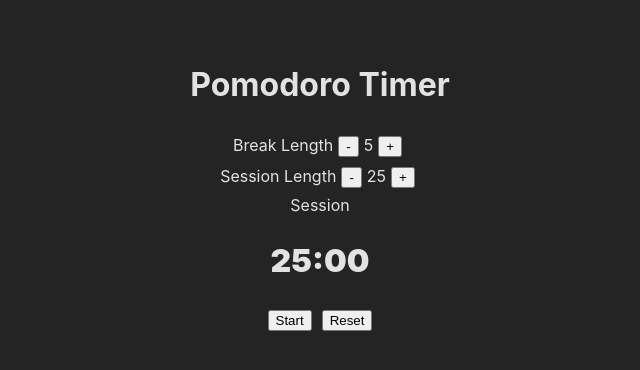
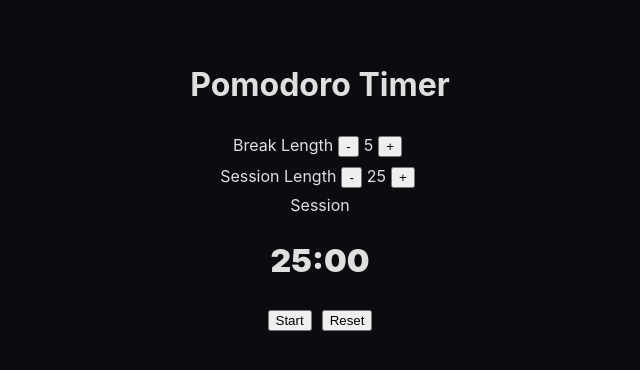
Before and after one commit to sonyerg/pomo-timer-redux, a React (Vite) app: page / in a window 1280 px wide. Shown: the top 370 px of the page, without its empty margins (320-960 px from the left). Built offline with nearby package versions, Linux system fonts and the light colour scheme.

Commit message:
changed bg color

```diff
--- a/src/index.css
+++ b/src/index.css
@@ -5,7 +5,7 @@
 
   color-scheme: light dark;
   color: rgba(255, 255, 255, 0.87);
-  background-color: #242424;
+  background-color: #0a0c10;
 
   font-synthesis: none;
   text-rendering: optimizeLegibility;
```
